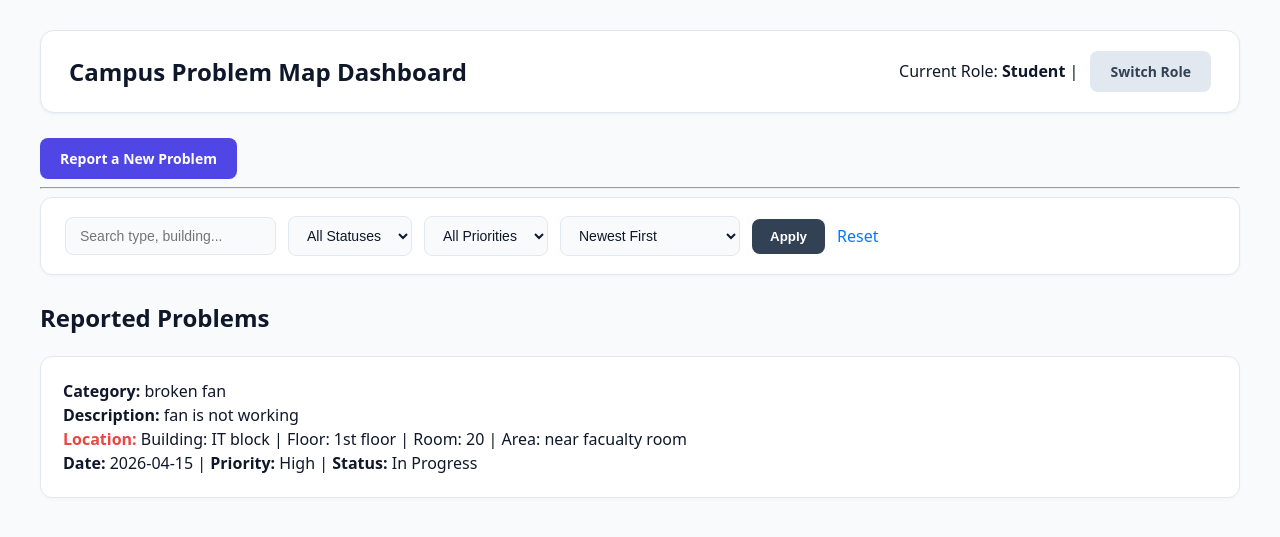
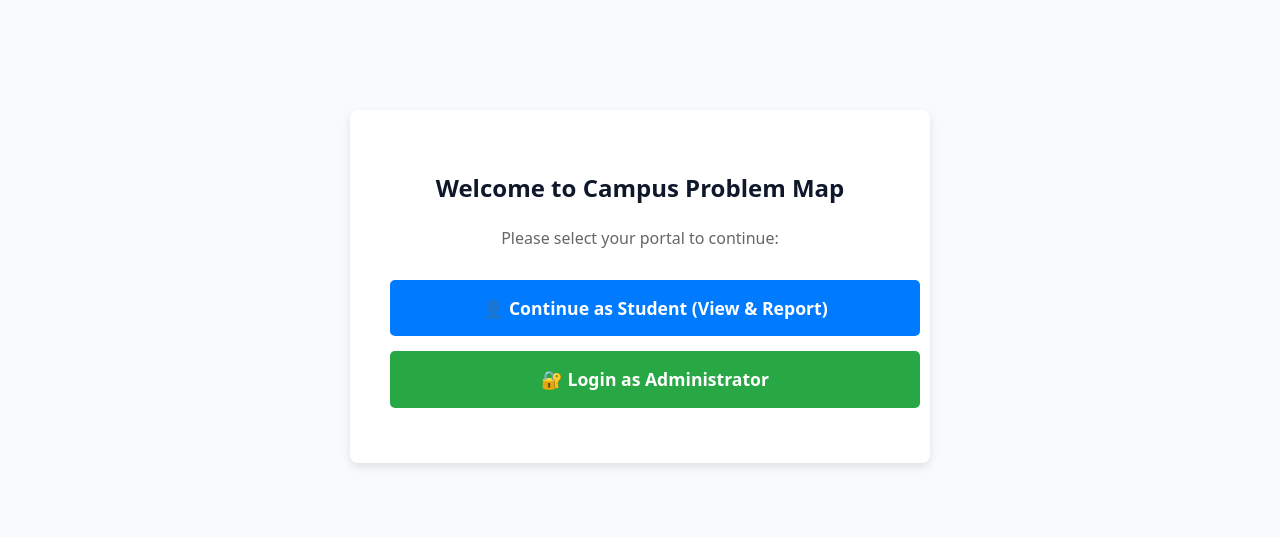
Before and after one commit to liyaf9259-sketch/campus-problem-map, a Flask app: page / in a window 1280 px wide. Shown: the top 537 px of the page. Run offline with Flask 3, Linux system fonts and the light colour scheme; data comes from the database, SQL or seed files in the repository.

Commit message:
Add role-selection, admin-only filtering and search bar, and card layout

```diff
--- a/app.py
+++ b/app.py
@@ -1,5 +1,7 @@
 from flask import Flask, render_template, request, redirect, url_for, session, flash
 import sqlite3
+import os
+from datetime import datetime
 
 app = Flask(__name__)
 app.secret_key = 'campus_problem_map_secret_key'
@@ -10,132 +12,163 @@ def get_db_connection():
     return conn
 
 def init_db():
-    conn = get_db_connection()
-    with conn:
-        conn.execute('''
-            CREATE TABLE IF NOT EXISTS problem (
-                problem_id INTEGER PRIMARY KEY AUTOINCREMENT,
-                problem_type TEXT NOT NULL,
-                description TEXT NOT NULL,
-                date TEXT NOT NULL,
-                priority TEXT NOT NULL,
-                building TEXT NOT NULL,
-                floor TEXT,
-                room_no TEXT,
-                area_name TEXT NOT NULL,
-                status TEXT DEFAULT 'Pending'
-            )
-        ''')
+    conn = sqlite3.connect('database.db')
+    # Updated table with building, priority, and date
+    conn.execute('''
+        CREATE TABLE IF NOT EXISTS problem (
+            problem_id INTEGER PRIMARY KEY AUTOINCREMENT,
+            title TEXT NOT NULL,
+            description TEXT NOT NULL,
+            building TEXT NOT NULL,
+            floor TEXT NOT NULL,
+            room_number TEXT NOT NULL,
+            area TEXT NOT NULL,
+            priority TEXT DEFAULT 'Medium',
+            status TEXT DEFAULT 'Pending',
+            date TEXT NOT NULL
+        )
+    ''')
+
+    conn.execute('''
+        CREATE TABLE IF NOT EXISTS users (
+            id INTEGER PRIMARY KEY AUTOINCREMENT,
+            username TEXT UNIQUE NOT NULL,
+            password TEXT NOT NULL
+        )
+    ''')
+
+    cursor = conn.cursor()
+    cursor.execute('SELECT * FROM users WHERE username = ?', ('admin',))
+    if not cursor.fetchone():
+        cursor.execute('INSERT INTO users (username, password) VALUES (?, ?)', ('admin', 'password123'))
+
+    conn.commit()
     conn.close()
 
 @app.route('/')
+def role_select():
+    return render_template('role_select.html')
+
+@app.route('/dashboard')
 def index():
-    search_query = request.args.get('search', '')
-    status_filter = request.args.get('status', '')
-    priority_filter = request.args.get('priority', '')
-    sort_option = request.args.get('sort', 'newest')
+    search_query = request.args.get('search', '').strip()
+    status_filter = request.args.get('status', 'All')
+    priority_filter = request.args.get('priority', 'All')
+    sort_by = request.args.get('sort', 'newest')
 
     conn = get_db_connection()
 
-    query = 'SELECT * FROM problem WHERE 1=1'
+    query = "SELECT * FROM problem WHERE 1=1"
     params = []
 
     if search_query:
-        query += ' AND (problem_type LIKE ? OR description LIKE ? OR building LIKE ?)'
-        params.extend([f'%{search_query}%', f'%{search_query}%', f'%{search_query}%'])
+        query += " AND (title LIKE ? OR building LIKE ? OR area LIKE ? OR description LIKE ?)"
+        like_term = f"%{search_query}%"
+        params.extend([like_term, like_term, like_term, like_term])
 
-    if status_filter:
-        query += ' AND status = ?'
+    if status_filter and status_filter != 'All':
+        query += " AND status = ?"
         params.append(status_filter)
 
-    if priority_filter:
-        query += ' AND priority = ?'
+    if priority_filter and priority_filter != 'All':
+        query += " AND priority = ?"
         params.append(priority_filter)
 
-    if sort_option == 'oldest':
-        query += ' ORDER BY problem_id ASC'
-    elif sort_option == 'priority':
-        query += ''' ORDER BY CASE priority
-                    WHEN 'Urgent' THEN 1
-                    WHEN 'High' THEN 2
-                    WHEN 'Medium' THEN 3
-                    WHEN 'Low' THEN 4
-                    ELSE 5 END'''
-    else:
-        query += ' ORDER BY problem_id DESC'
+    # Sorting
+    if sort_by == 'status':
+        query += " ORDER BY status ASC"
+    elif sort_by == 'priority':
+        query += " ORDER BY CASE priority WHEN 'High' THEN 1 WHEN 'Medium' THEN 2 WHEN 'Low' THEN 3 ELSE 4 END"
+    else:  # newest first
+        query += " ORDER BY problem_id DESC"
 
     problems = conn.execute(query, params).fetchall()
     conn.close()
 
-    role = session.get('role', 'student')
-    return render_template('index.html', problems=problems, search_query=search_query,
-                           status_filter=status_filter, priority_filter=priority_filter,
-                           sort_option=sort_option, role=role)
+    # Determine current role name for display
+    role_name = 'Administrator' if session.get('user_id') else 'Student'
 
-@app.route('/login', methods=('GET', 'POST'))
+    return render_template('index.html', problems=problems,
+                           search=search_query,
+                           current_status=status_filter,
+                           current_priority=priority_filter,
+                           current_sort=sort_by,
+                           role_name=role_name)
+
+@app.route('/report', methods=('GET', 'POST'))
+def report():
+    if request.method == 'POST':
+        title = request.form['title']
+        description = request.form['description']
+        building = request.form['building']
+        floor = request.form['floor']
+        room_number = request.form['room_number']
+        area = request.form['area']
+        priority = request.form.get('priority', 'Medium')
+        date_str = datetime.now().strftime('%Y-%m-%d')
+
+        conn = get_db_connection()
+        conn.execute('''
+            INSERT INTO problem (title, description, building, floor, room_number, area, priority, status, date)
+            VALUES (?, ?, ?, ?, ?, ?, ?, 'Pending', ?)
+        ''', (title, description, building, floor, room_number, area, priority, date_str))
+        conn.commit()
+        conn.close()
+        flash('Problem reported successfully!', 'success')
+        return redirect(url_for('index'))
+    return render_template('report.html')
+
+@app.route('/login', methods=['GET', 'POST'])
 def login():
     if request.method == 'POST':
-        session['role'] = request.form['role']
-        flash('Successfully switched role!', 'success')
-        return redirect(url_for('index'))
+        username = request.form['username']
+        password = request.form['password']
+
+        conn = get_db_connection()
+        user = conn.execute('SELECT * FROM users WHERE username = ? AND password = ?', (username, password)).fetchone()
+        conn.close()
+
+        if user:
+            session['user_id'] = user['id']
+            session['username'] = user['username']
+            flash('Logged in successfully!', 'success')
+            return redirect(url_for('index'))
+        else:
+            flash('Invalid username or password.', 'danger')
+
     return render_template('login.html')
 
 @app.route('/logout')
 def logout():
-    session.pop('role', None)
-    return redirect(url_for('index'))
+    session.clear()
+    flash('Logged out successfully!', 'success')
+    return redirect(url_for('role_select'))
 
-@app.route('/report', methods=('GET', 'POST'))
-def report():
-    if request.method == 'POST':
-        problem_type = request.form['problem_type']
-        description = request.form['description']
-        date = request.form['date']
-        priority = request.form['priority']
-        building = request.form['building']
-        floor = request.form['floor']
-        room_no = request.form['room_no']
-        area_name = request.form['area_name']
-
-        conn = get_db_connection()
-        conn.execute('''
-            INSERT INTO problem (problem_type, description, date, priority, building, floor, room_no, area_name)
-            VALUES (?, ?, ?, ?, ?, ?, ?, ?)
-        ''', (problem_type, description, date, priority, building, floor, room_no, area_name))
-        conn.commit()
-        conn.close()
-
-        flash('Problem reported successfully!', 'success')
-        return redirect(url_for('index'))
-
-    return render_template('report.html')
-
-@app.route('/update/<int:problem_id>', methods=('GET', 'POST'))
-def update_status(problem_id):
-    if session.get('role') != 'staff':
-        flash('Access denied! Staff privileges required.', 'error')
-        return redirect(url_for('index'))
+@app.route('/update/<int:problem_id>', methods=['GET', 'POST'])
+def update_problem(problem_id):
+    if 'user_id' not in session:
+        flash('Please log in first to update status.', 'danger')
+        return redirect(url_for('login'))
 
     conn = get_db_connection()
     problem = conn.execute('SELECT * FROM problem WHERE problem_id = ?', (problem_id,)).fetchone()
 
     if request.method == 'POST':
-        new_status = request.form['status']
-        conn.execute('UPDATE problem SET status = ? WHERE problem_id = ?', (new_status, problem_id))
+        status = request.form['status']
+        conn.execute('UPDATE problem SET status = ? WHERE problem_id = ?', (status, problem_id))
         conn.commit()
         conn.close()
-
         flash('Problem status updated successfully!', 'success')
         return redirect(url_for('index'))
 
     conn.close()
     return render_template('update.html', problem=problem)
 
-@app.route('/delete/<int:problem_id>', methods=('POST',))
+@app.route('/delete/<int:problem_id>')
 def delete_problem(problem_id):
-    if session.get('role') != 'staff':
-        flash('Access denied! Staff privileges required.', 'error')
-        return redirect(url_for('index'))
+    if 'user_id' not in session:
+        flash('Please log in first to delete a problem.', 'danger')
+        return redirect(url_for('login'))
 
     conn = get_db_connection()
     conn.execute('DELETE FROM problem WHERE problem_id = ?', (problem_id,))
@@ -145,9 +178,7 @@ def delete_problem(problem_id):
     flash('Problem deleted successfully!', 'success')
     return redirect(url_for('index'))
 
-import os
-
 if __name__ == '__main__':
     init_db()
     port = int(os.environ.get('PORT', 5000))
-    app.run(host='0.0.0.0', port=port)
+    app.run(host='0.0.0.0', port=port, debug=True)
--- a/templates/index.html
+++ b/templates/index.html
@@ -2,82 +2,139 @@
 <html lang="en">
 <head>
     <meta charset="UTF-8">
-    <title>Campus Problem Map</title>
-    <!-- Linked to static/style.css using Flask's url_for -->
+    <title>Campus Problem Map - Dashboard</title>
     <link rel="stylesheet" href="{{ url_for('static', filename='style.css') }}">
+    <style>
+        .filter-bar {
+            background: #fff;
+            padding: 15px;
+            border-radius: 8px;
+            box-shadow: 0 2px 5px rgba(0,0,0,0.05);
+            display: flex;
+            flex-wrap: wrap;
+            gap: 10px;
+            align-items: center;
+            margin-bottom: 25px;
+        }
+        .filter-bar input, .filter-bar select {
+            padding: 8px 12px;
+            border: 1px solid #ccc;
+            border-radius: 4px;
+            font-size: 0.95em;
+        }
+        .problem-card {
+            background: #fff;
+            border: 1px solid #e0e0e0;
+            border-radius: 8px;
+            padding: 20px;
+            margin-bottom: 15px;
+            box-shadow: 0 2px 4px rgba(0,0,0,0.02);
+        }
+        .problem-card p {
+            margin: 6px 0;
+            color: #333;
+        }
+        .badge {
+            padding: 3px 8px;
+            border-radius: 4px;
+            font-size: 0.85em;
+            font-weight: bold;
+        }
+    </style>
 </head>
 <body>
-    <div class="header-bar">
-        <h1>Campus Problem Map Dashboard</h1>
-        <div>
-            <span>Current Role: <strong>{{ role | capitalize }}</strong></span> |
-            <a href="/login" class="btn role-btn">Switch Role</a>
+    <div class="container" style="max-width: 1000px; margin: 30px auto; padding: 0 20px;">
+
+        <!-- Header -->
+        <header style="display: flex; justify-content: space-between; align-items: center; background: #fff; padding: 20px; border-radius: 8px; box-shadow: 0 2px 5px rgba(0,0,0,0.05); margin-bottom: 20px;">
+            <h1 style="margin: 0; font-size: 1.8em;">Campus Problem Map Dashboard</h1>
+            <div style="display: flex; align-items: center; gap: 15px;">
+                <span style="font-size: 0.95em;">Current Role: <strong>{{ role_name }}</strong> |</span>
+                <a href="{{ url_for('role_select') }}" class="btn" style="background-color: #f8f9fa; color: #333; border: 1px solid #ccc; padding: 6px 12px; text-decoration: none; border-radius: 4px;">Switch Role</a>
+                {% if session.get('user_id') %}
+                    <a href="{{ url_for('logout') }}" class="btn" style="background-color: #d9534f; color: white; padding: 6px 12px; text-decoration: none; border-radius: 4px;">Logout</a>
+                {% else %}
+                    <a href="{{ url_for('login') }}" class="btn" style="background-color: #007bff; color: white; padding: 6px 12px; text-decoration: none; border-radius: 4px;">Admin Login</a>
+                {% endif %}
             </div>
-    </div>
+        </header>
 
-    <!-- Flash Messages Block -->
+        <!-- Flash messages -->
         {% with messages = get_flashed_messages(with_categories=true) %}
             {% if messages %}
                 {% for category, message in messages %}
-                <div style="background: {% if category == 'error' %}#f8d7da{% else %}#d4edda{% endif %};
-                            color: {% if category == 'error' %}#721c24{% else %}#155724{% endif %};
-                            padding: 12px; border-radius: 5px; margin-bottom: 20px; border: 1px solid {% if category == 'error' %}#f5c6cb{% else %}#c3e6cb{% endif %};">
+                    <div style="padding: 12px; margin-bottom: 15px; background-color: {% if category == 'success' %}#d4edda{% else %}#f8d7da{% endif %}; color: {% if category == 'success' %}#155724{% else %}#721c24{% endif %}; border-radius: 4px;">
                         {{ message }}
                     </div>
                 {% endfor %}
             {% endif %}
         {% endwith %}
 
-    <a href="/report" class="btn">Report a New Problem</a>
-    <hr>
+        <div style="margin-bottom: 20px;">
+            <a href="{{ url_for('report') }}" class="btn" style="text-decoration: none; padding: 10px 18px; background-color: #4f46e5; color: white; border-radius: 6px; font-weight: bold; display: inline-block;">Report a New Problem</a>
+        </div>
 
-    <!-- Search, Filter, and Sort Form -->
-    <form method="GET" class="filter-form">
-        <input type="text" name="search" placeholder="Search type, building..." value="{{ search_query }}">
+        <!-- Filter & Search Bar: ADMIN ONLY -->
+        {% if session.get('user_id') %}
+        <form method="GET" action="{{ url_for('index') }}" class="filter-bar">
+            <input type="text" name="search" placeholder="Search type, building..." value="{{ search }}" style="flex: 2; min-width: 200px;">
 
-        <select name="status">
-            <option value="">All Statuses</option>
-            <option value="Pending" {% if status_filter == 'Pending' %}selected{% endif %}>Pending</option>
-            <option value="In Progress" {% if status_filter == 'In Progress' %}selected{% endif %}>In Progress</option>
-            <option value="Resolved" {% if status_filter == 'Resolved' %}selected{% endif %}>Resolved</option>
+            <select name="status" style="flex: 1;">
+                <option value="All" {% if current_status == 'All' %}selected{% endif %}>All Statuses</option>
+                <option value="Pending" {% if current_status == 'Pending' %}selected{% endif %}>Pending</option>
+                <option value="In Progress" {% if current_status == 'In Progress' %}selected{% endif %}>In Progress</option>
+                <option value="Resolved" {% if current_status == 'Resolved' %}selected{% endif %}>Resolved</option>
             </select>
 
-        <select name="priority">
-            <option value="">All Priorities</option>
-            <option value="Low" {% if priority_filter == 'Low' %}selected{% endif %}>Low</option>
-            <option value="Medium" {% if priority_filter == 'Medium' %}selected{% endif %}>Medium</option>
-            <option value="High" {% if priority_filter == 'High' %}selected{% endif %}>High</option>
-            <option value="Urgent" {% if priority_filter == 'Urgent' %}selected{% endif %}>Urgent</option>
+            <select name="priority" style="flex: 1;">
+                <option value="All" {% if current_priority == 'All' %}selected{% endif %}>All Priorities</option>
+                <option value="High" {% if current_priority == 'High' %}selected{% endif %}>High</option>
+                <option value="Medium" {% if current_priority == 'Medium' %}selected{% endif %}>Medium</option>
+                <option value="Low" {% if current_priority == 'Low' %}selected{% endif %}>Low</option>
             </select>
 
-        <select name="sort">
-            <option value="newest" {% if sort_option == 'newest' %}selected{% endif %}>Newest First</option>
-            <option value="oldest" {% if sort_option == 'oldest' %}selected{% endif %}>Oldest First</option>
-            <option value="priority" {% if sort_option == 'priority' %}selected{% endif %}>Priority (Urgent First)</option>
+            <select name="sort" style="flex: 1;">
+                <option value="newest" {% if current_sort == 'newest' %}selected{% endif %}>Newest First</option>
+                <option value="status" {% if current_sort == 'status' %}selected{% endif %}>Status</option>
+                <option value="priority" {% if current_sort == 'priority' %}selected{% endif %}>Priority</option>
             </select>
 
-        <button type="submit" class="filter-btn">Apply</button>
-        <a href="/" style="color: #007bff; text-decoration: none;">Reset</a>
-    </form>
-
-    <h2>Reported Problems</h2>
-    <ul>
-        {% for problem in problems %}
-            <li>
-                <strong>Category:</strong> {{ problem['problem_type'] }}<br>
-                <strong>Description:</strong> {{ problem['description'] }}<br>
-                <span class="location-tag">Location:</span> Building: {{ problem['building'] }} | Floor: {{ problem['floor'] }} | Room: {{ problem['room_no'] }} | Area: {{ problem['area_name'] }}<br>
-                <strong>Date:</strong> {{ problem['date'] }} | <strong>Priority:</strong> {{ problem['priority'] }} | <strong>Status:</strong> {{ problem['status'] }}<br>
-
-                {% if role == 'staff' %}
-                    <a href="/update/{{ problem['problem_id'] }}" class="update-btn">Staff: Update Status</a>
-                    <form action="/delete/{{ problem['problem_id'] }}" method="POST" style="display:inline; margin-left: 5px;">
-                        <button type="submit" onclick="return confirm('Are you sure you want to delete this problem?');" style="padding: 5px 10px; background: #dc3545; color: white; border: none; border-radius: 4px; font-size: 14px; cursor: pointer; margin-top: 10px;">Delete</button>
+            <button type="submit" style="padding: 8px 16px; background-color: #1f2937; color: white; border: none; border-radius: 4px; cursor: pointer; font-weight: bold;">Apply</button>
+            <a href="{{ url_for('index') }}" style="padding: 8px 12px; background-color: #e5e7eb; color: #374151; text-decoration: none; border-radius: 4px; font-size: 0.9em;">Reset</a>
         </form>
         {% endif %}
-            </li>
+
+        <h2 style="margin-bottom: 15px;">Reported Problems</h2>
+
+        <!-- Problem Cards -->
+        {% if problems %}
+            {% for problem in problems %}
+            <div class="problem-card">
+                <p><strong>Category:</strong> {{ problem['title'] }}</p>
+                <p><strong>Description:</strong> {{ problem['description'] }}</p>
+                <p><strong style="color: #c53030;">Location:</strong> Building: {{ problem['building'] }} | Floor: {{ problem['floor'] }} | Room: {{ problem['room_number'] }} | Area: {{ problem['area'] }}</p>
+                <p>
+                    <strong>Date:</strong> {{ problem['date'] }} |
+                    <strong>Priority:</strong> <span style="color: {% if problem['priority'] == 'High' %}#dc2626{% else %}#d97706{% endif %}; font-weight: bold;">{{ problem['priority'] }}</span> |
+                    <strong>Status:</strong>
+                    <span class="badge" style="background-color: {% if problem['status'] == 'Resolved' %}#d4edda{% elif problem['status'] == 'In Progress' %}#fff3cd{% else %}#f8d7da{% endif %}; color: {% if problem['status'] == 'Resolved' %}#155724{% elif problem['status'] == 'In Progress' %}#856404{% else %}#721c24{% endif %};">
+                        {{ problem['status'] }}
+                    </span>
+                </p>
+
+                <!-- Admin Action Links -->
+                {% if session.get('user_id') %}
+                <div style="margin-top: 12px; padding-top: 10px; border-top: 1px solid #eee;">
+                    <a href="{{ url_for('update_problem', problem_id=problem['problem_id']) }}" style="color: #007bff; text-decoration: none; margin-right: 15px; font-weight: bold;">Update Status</a>
+                    <a href="{{ url_for('delete_problem', problem_id=problem['problem_id']) }}" style="color: #dc3545; text-decoration: none; font-weight: bold;" onclick="return confirm('Delete this report?')">Delete</a>
+                </div>
+                {% endif %}
+            </div>
+            {% endfor %}
         {% else %}
-            <li>No problems found matching your criteria.</li>
-        {% endfor %}
-    </ul>
+            <p style="color: #666; background: #fff; padding: 20px; border-radius: 8px; text-align: center;">No problems found matching your criteria.</p>
+        {% endif %}
+
+    </div>
 </body>
+</html>
--- /dev/null
+++ b/templates/role_select.html
@@ -0,0 +1,44 @@
+<!DOCTYPE html>
+<html lang="en">
+<head>
+    <meta charset="UTF-8">
+    <title>Select Role - Campus Problem Map</title>
+    <link rel="stylesheet" href="{{ url_for('static', filename='style.css') }}">
+    <style>
+        .role-container {
+            max-width: 500px;
+            margin: 80px auto;
+            text-align: center;
+            padding: 40px;
+            background: #fff;
+            border-radius: 8px;
+            box-shadow: 0 4px 10px rgba(0,0,0,0.1);
+        }
+        .role-btn {
+            display: block;
+            width: 100%;
+            padding: 15px;
+            margin: 15px 0;
+            font-size: 1.1em;
+            font-weight: bold;
+            text-decoration: none;
+            color: white;
+            border-radius: 5px;
+            transition: background 0.2s;
+        }
+        .btn-student { background-color: #007bff; }
+        .btn-student:hover { background-color: #0056b3; }
+        .btn-admin { background-color: #28a745; }
+        .btn-admin:hover { background-color: #1e7e34; }
+    </style>
+</head>
+<body>
+    <div class="role-container">
+        <h2>Welcome to Campus Problem Map</h2>
+        <p style="color: #666; margin-bottom: 30px;">Please select your portal to continue:</p>
+
+        <a href="{{ url_for('index') }}" class="role-btn btn-student">👤 Continue as Student (View & Report)</a>
+        <a href="{{ url_for('login') }}" class="role-btn btn-admin">🔐 Login as Administrator</a>
+    </div>
+</body>
+</html>
```
Also changed, not shown: templates/login.html (+24 -19 lines), templates/report.html (+35 -49 lines), templates/update.html (+11 -23 lines), database.db. Lines whose indentation alone changed are shown as unchanged.
